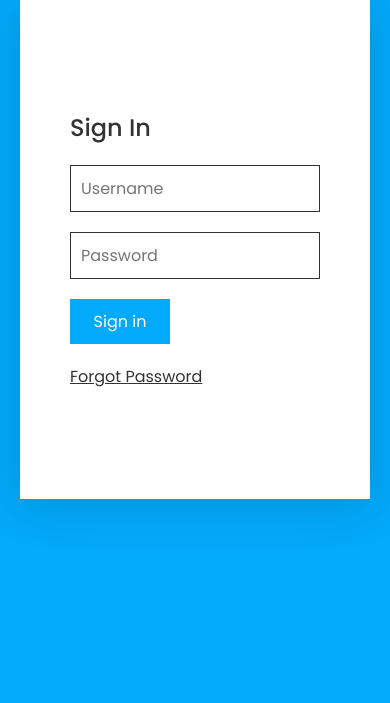
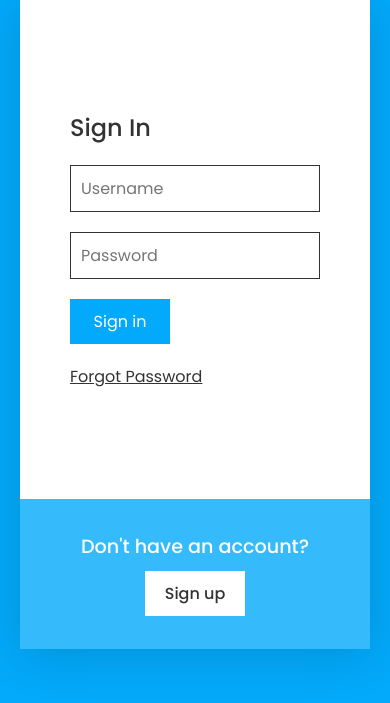
Before and after one commit to thiwankadilshanliyanage/ecommphp, a PHP site: page /registerlogin.php in a window 390 px wide. Shown: the part 98-801 px from the top of the page. Run offline with PHP 8.4, Linux system fonts and the light colour scheme.

Commit message:
first commit

```diff
--- a/css2.css
+++ b/css2.css
@@ -139,7 +139,6 @@ body.active{
     .container .blueBg{
         top: 0;
         height: 100%;
-        height: 500px;
     }
     .formBx{
         width: 100%;
@@ -147,4 +146,17 @@ body.active{
         top:0;
         box-shadow: none;
     }
+    .blueBg .box{
+        position: absolute;
+        width: 100%;
+        height: 150px;
+        bottom: 0;
+    }
+    .box.signin{
+        top: 0;
+    }
+    .formBx.active{
+        left: 0;
+        top:150px;
+    }
 }
```
